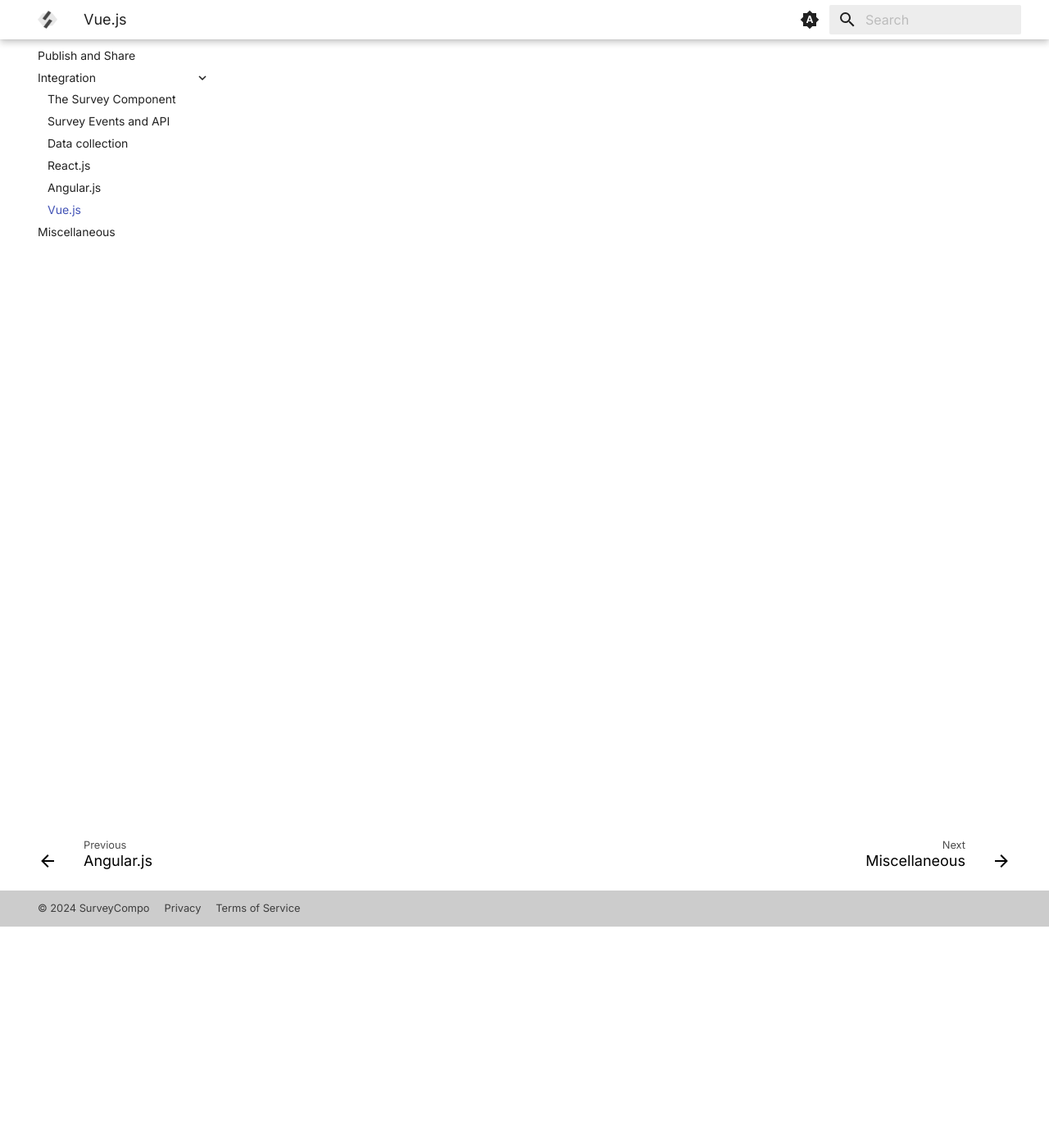
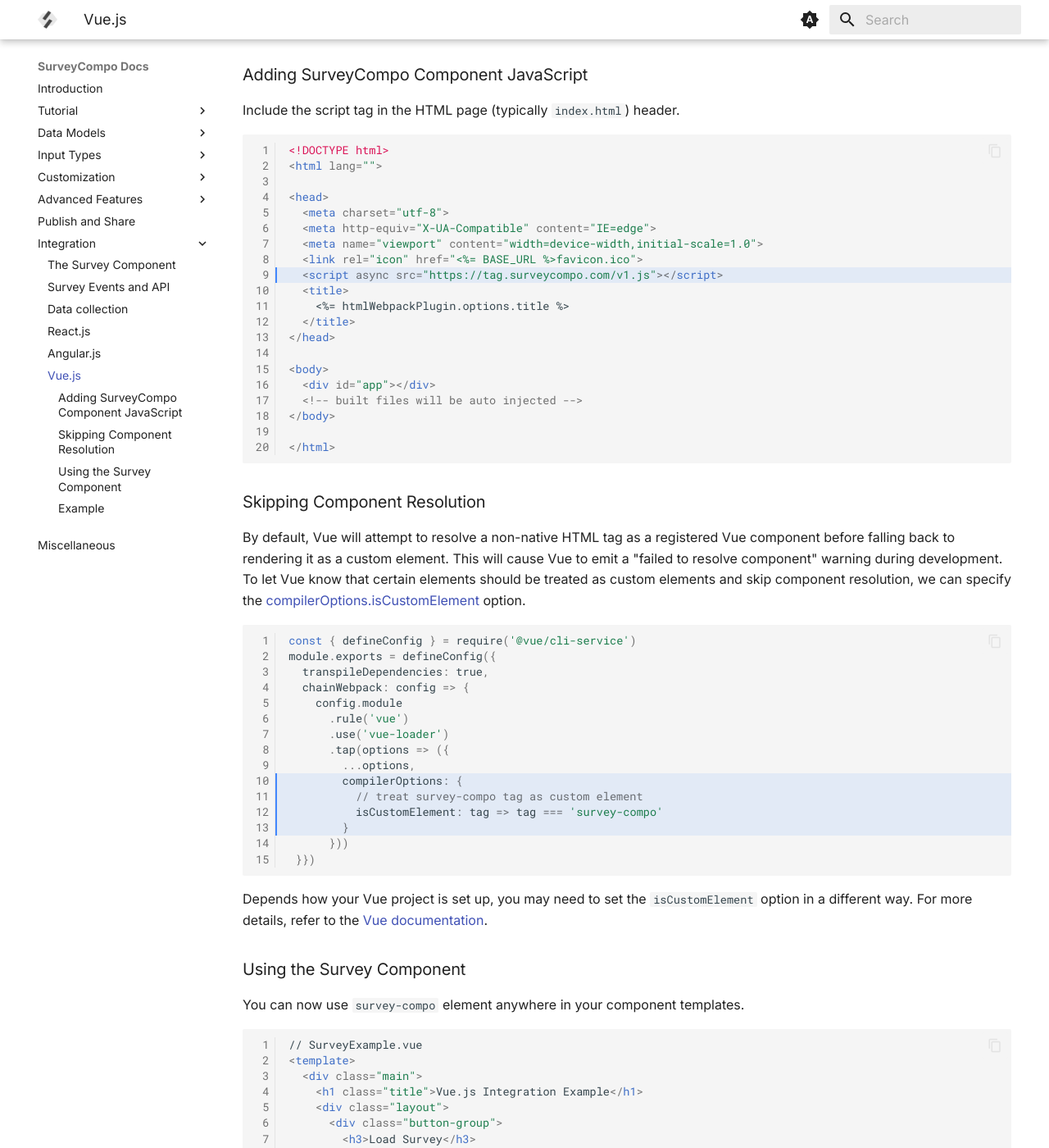
Before and after one commit to SurveyCompo/surveycompo-doc, an MkDocs documentation site: the page built from docs/integration/vue.md, in a window 1280 px wide and 1400 px high, scrolled down 270 px. Shown: the whole window at 82% size. Built offline with MkDocs 1.6.1 and Material for MkDocs 9.7.7, drawn with Linux system fonts in a browser that asks for light colours; some of the changed text lies outside the part shown.

Commit message:
add doc for Vue.js integration

````diff
--- a/docs/integration/vue.md
+++ b/docs/integration/vue.md
@@ -1,3 +1,175 @@
 ---
 title: Vue.js
 ---
+
+Integrating SurveyCompo survey component in a Vue.js project involves a few steps:
+
+1. Add the SurveyCompo component JavaScript to the HTML template.
+2. Skipping component resolution for custom elements.
+3. Use the survey component in your Vue component as you would with any other HTML element.
+
+### Adding SurveyCompo Component JavaScript
+
+Include the script tag in the HTML page (typically `index.html`) header.
+
+```html linenums="1" hl_lines="9"
+<!DOCTYPE html>
+<html lang="">
+
+<head>
+  <meta charset="utf-8">
+  <meta http-equiv="X-UA-Compatible" content="IE=edge">
+  <meta name="viewport" content="width=device-width,initial-scale=1.0">
+  <link rel="icon" href="<%= BASE_URL %>favicon.ico">
+  <script async src="https://tag.surveycompo.com/v1.js"></script>
+  <title>
+    <%= htmlWebpackPlugin.options.title %>
+  </title>
+</head>
+
+<body>
+  <div id="app"></div>
+  <!-- built files will be auto injected -->
+</body>
+
+</html>
+```
+
+### Skipping Component Resolution
+
+By default, Vue will attempt to resolve a non-native HTML tag as a registered Vue component before falling back to rendering it as a custom element. This will cause Vue to emit a "failed to resolve component" warning during development. To let Vue know that certain elements should be treated as custom elements and skip component resolution, we can specify the [compilerOptions.isCustomElement](https://vuejs.org/api/application#app-config-compileroptions) option.
+
+
+```javascript linenums="1" hl_lines="10-13"
+const { defineConfig } = require('@vue/cli-service')
+module.exports = defineConfig({
+  transpileDependencies: true,
+  chainWebpack: config => {
+    config.module
+      .rule('vue')
+      .use('vue-loader')
+      .tap(options => ({
+        ...options,
+        compilerOptions: {
+          // treat survey-compo tag as custom element
+          isCustomElement: tag => tag === 'survey-compo'
+        }
+      }))
+ }})
+
+```
+
+Depends how  your Vue project is set up, you may need to set the `isCustomElement` option in a different way. For more details, refer to the [Vue documentation](https://vuejs.org/guide/extras/web-components).
+
+
+
+### Using the Survey Component
+
+You can now use `survey-compo` element anywhere in your component templates.
+
+```vue linenums="1" hl_lines="18"
+// SurveyExample.vue
+<template>
+  <div class="main">
+    <h1 class="title">Vue.js Integration Example</h1>
+    <div class="layout">
+      <div class="button-group">
+        <h3>Load Survey</h3>
+        <button @click="setSurvey('survey1')">Remote JSON 1</button>
+        <button @click="setSurvey('survey2')">Remote JSON 2</button>
+        <button @click="setLocalSurveyByAttr()" >Local JSON attr</button>
+        <button @click="setLocalSurveyByProp()" >Local JSON prop</button>
+        <h3>API interactions</h3>
+        <button @click="reset()">Reset</button>
+        <button @click="goPrev()"> &#8592; Prev</button>
+        <button @click="goNext()"> &#8594; Next</button>
+      </div>
+      <div class="survey-container">
+        <survey-compo ref="surveycompo" cache="memory" :src="surveySource" />
+      </div>
+    </div>
+  </div>
+</template>
+
+<script>
+import {exampleJSON} from './example'
+const surveys = {
+  survey1: 'https://raw.githubusercontent.com/SurveyCompo/examples/main/examples/inputs/source.json',
+  survey2: 'https://raw.githubusercontent.com/SurveyCompo/examples/main/examples/style/source.json',
+  local: JSON.stringify(exampleJSON),
+};
+export default {
+  name: 'SurveyExample',
+  data() {
+    return {
+      surveySource: 'https://raw.githubusercontent.com/SurveyCompo/examples/main/examples/basic/source.json',
+      memory: true
+    }
+  },
+  methods: {
+    setSurvey(surveyName) {
+      this.surveySource = surveys[surveyName];
+    },
+    setLocalSurveyByAttr() {
+      this.surveySource = JSON.stringify(exampleJSON);
+    },
+    setLocalSurveyByProp() {
+      this.$refs.surveycompo.src = exampleJSON;
+    },
+    reset() {
+      this.$refs.surveycompo.api.reset();
+    },
+    goNext() {
+      this.$refs.surveycompo.api.goNext();
+    },
+    goPrev() {
+      this.$refs.surveycompo.api.goPrev();
+    },
+  }
+}
+</script>
+
+<!-- Add "scoped" attribute to limit CSS to this component only -->
+<style scoped>
+.main {
+  max-width: 1280px;
+  margin: 0 auto;
+  padding: 2rem;
+  text-align: center;
+}
+
+.layout {
+  display: flex;
+  flex-direction: row;
+  margin: 0 auto;
+  gap: 2rem;
+  width: fit-content;
+}
+
+.title {
+  font-size: 1.5rem;
+  margin-bottom: 1rem;
+}
+
+.button-group {
+  display: flex;
+  gap: 0.5rem;
+  flex-direction: column;
+}
+
+.survey-container {
+  border: 1px solid gray;
+  width: 320px;
+  height: 500px;
+  margin-bottom: 1rem;
+}
+
+</style>
+
+```
+
+## Example
+
+You can refer to the following example repository for a working example of SurveyCompo Vue.js integration. This example demonstrates how to load a survey from remote and local JSON files and interact with the survey component using the API. [:material-github:{.right-icon} View source on GitHub](https://github.com/SurveyCompo/example-vue-js){:target="\_blank" .small-text}
+
+![React JS Example](../assets/images/vue.png){: .center .md .embedded}
````
Also changed, not shown: docs/assets/images/vue.png (added).
